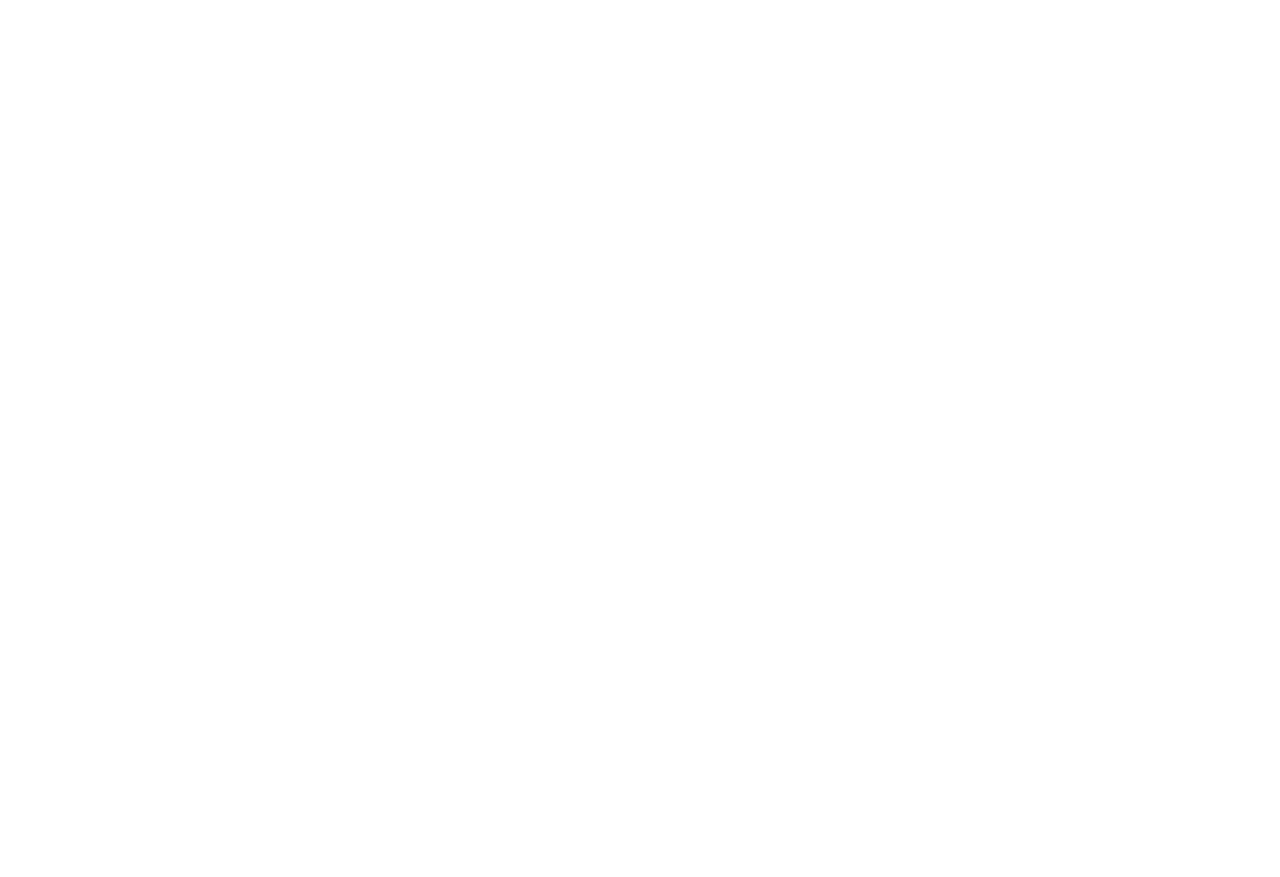
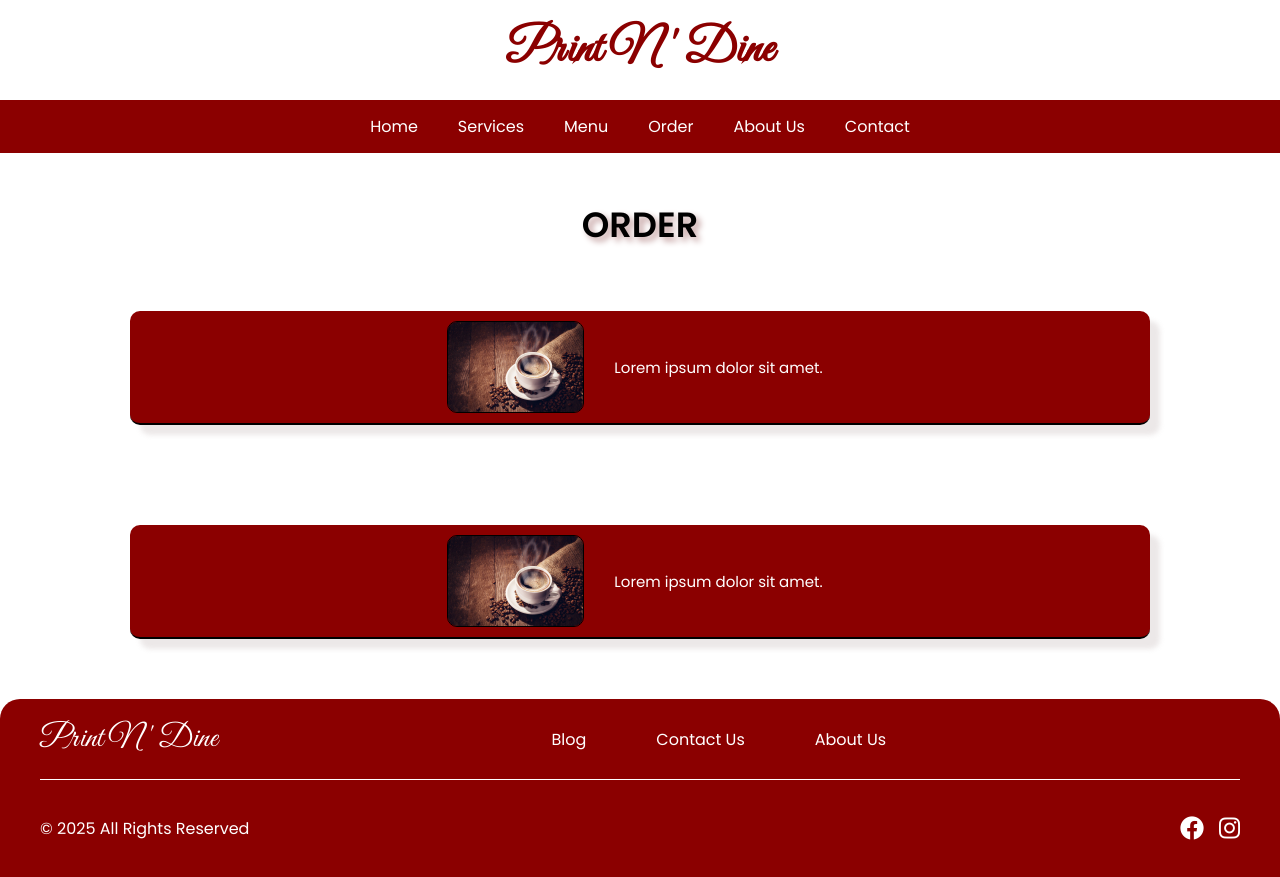
Before and after one commit to tianjose09/WD-Finals-PRINTNDINE, a plain HTML site: page pages/page2/index.html in a window 1280 px wide. Before the commit the page ends 800 px from the top, so only its background shows below. Drawn offline with Linux system fonts and the light colour scheme.

Commit message:
feat(service page): Adjusted some codes

```diff
--- a/assets/css/style.css
+++ b/assets/css/style.css
@@ -13,6 +13,8 @@ body {
     font-size: 3em;
     color: darkred;
     font-family: 'Great Vibes', cursive;
+    text-shadow: 3px 3px 5px rgba(0, 0, 0, 0.3);
+
 }
 /* Navbar*/
 #navbar {
@@ -59,25 +61,51 @@ body {
     width: 80%;
 }
 
+section.image {
+    display: flex;
+    justify-content: center;
+    align-items: center;
+    width: 99vw; /* Full viewport width */
+    height: 100vh; /* Full viewport height */
+    overflow: hidden; /* Prevents any scrolling or extra space */
+}
+
+section.image img {
+    width: 100%;
+    height: 100%;
+    object-fit: cover; /* Ensures the image completely fills the section */
+}
+
+nav.info{
+    display: flex;
+}
+
 section {
     display: flex;
     justify-content: center;
     align-items: center;
-    padding: 10px;
     flex-direction: column;
 
         & > div.title{
+            display: flex;
+            flex-direction: column;
             margin-bottom: 25px;
             font-size: 30px;
             font-weight: bold;
+            justify-content: center;
+            align-items: center;
 ;
             & > h3{
                 text-shadow: 4px 4px 6px rgb(194, 158, 158);
+                font-family: play fair display;
+                font-size: 50px;
             }
 
             & > p{
                 font-size: 15px;
                 font-weight: normal;
+                max-width: 80%;
+                text-align: center;
             }
         }
 
@@ -95,43 +123,73 @@ section {
 
                 & > div.cont1{
                     display: flex;
+                    position: relative;
                     flex-direction: column;
                     justify-content: center;
                     align-items: center;
-                    padding: 10px;
-                    max-width: 300px;
-                    width: 275px;
-                    gap: 20px;
+                    padding-bottom: 10px;
+                    width: 400px;
+                    gap: 5px;
                     background-color: darkred;
-                    border: 2px solid black;
                     border-radius: 10px;
-                    box-shadow: 10px 10px 5px 0px rgba(0,0,0,0.75);
-                    -webkit-box-shadow: 10px 10px 5px 0px rgba(0,0,0,0.75);
-                    -moz-box-shadow: 10px 10px 5px 0px rgba(0,0,0,0.75);
+                    box-shadow: 0px 4px 10px rgb(212,203,203);
 
-                    & > img{
-                        height: 100%;
-                        border-radius: 10px;
-                        border: 1.5px solid black;
+                    .icon-circle {
+                        width: 60px;
+                        height: 60px;
+                        background-color: white;
+                        border-radius: 50%;
+                        display: flex;
+                        justify-content: center;
+                        align-items: center;
+                        position: absolute;
+                        top: 62%;
+                        left: 50%;
+                        transform: translate(-50%, -50%);
+                        box-shadow: 0 4px 6px rgba(0, 0, 0, 0.2);
+                        border: 2px solid black;
                     }
 
+                    .icon-circle i {
+                        font-size: 24px;
+                        color: darkred;
+                    }
+
+                    & > img {
+                        width: 100%;
+                        border-radius: 10px 10px 0 0;
+                        height: auto;
+                        padding-bottom: 15px;
+                    }
+
+                    & > h2{
+                        padding: 2px;
+                        font-family: playfair display;
+                        color: white;
+                        font-size: 20px;
+                        height: 10px;
+                    }
                     & > p{
-                        padding: 10px;
+                        padding: 2px;
+                        font-family: 'Poppins', sans-serif;
                         color: white;
                         font-size: 15px;
-                        text-align: justify;
+                        text-align: center;
+                        width: 80%;
+
                     }
 
                     & > a.learnmore{
                         display: flex;
+                        justify-content: center;
                         padding: 10px;
                         width: 90px;
                         color: white;
-                        font-size: 15px;
+                        font-size: 12.5px;
                         text-align: center;
                         text-decoration: none;
                         background-color: darkred;
-                        border: 2px solid black;
+                        border: 2px solid whitesmoke;
                         border-radius: 5px;
                         transition: ease-in-out 0.5s;
                         &:hover{
--- a/pages/page1/assets/css/style.css
+++ b/pages/page1/assets/css/style.css
@@ -61,14 +61,24 @@ body {
 
 section {
     display: flex;
-    position: relative;
+    justify-content: center;
+    align-items: center;
+    height: 100vh; /* Ensures it fits within the screen height */
+    overflow: hidden; /* Prevents scrolling */
 
     & > img{
-        width: 100%;
-        height: 100%;
-        object-fit: cover;
+        max-width: 100%; /* Ensures it does not exceed the screen width */
+    max-height: 100vh; /* Ensures it does not exceed the screen height */
+    object-fit: contain
     }
 }
+
+section img {
+    max-width: 100%; /* Ensures it does not exceed the screen width */
+    max-height: 100vh; /* Ensures it does not exceed the screen height */
+    object-fit: contain; /* Ensures the whole image is visible without distortion */
+}
+
 
 
 
--- a/pages/page2/assets/css/style.css
+++ b/pages/page2/assets/css/style.css
@@ -0,0 +1,216 @@
+body {
+    margin: 0;
+    font-family: 'Poppins', sans-serif;
+    text-align: center;
+}
+/*Header*/
+#header {
+    padding: 20px;
+}
+
+#header h1 {
+    margin: 0;
+    font-size: 3em;
+    color: darkred;
+    font-family: 'Great Vibes', cursive;
+}
+/* Navbar*/
+#navbar {
+    background-color: darkred;
+    overflow: hidden;
+}
+
+#navbar ul {
+    list-style-type: none;
+    margin: 0;
+    padding: 0;
+    display: flex;
+    justify-content: center;
+    flex-wrap: wrap;
+}
+
+#navbar li {
+    display: inline;
+}
+
+#navbar a {
+    display: block;
+    color: white;
+    text-align: center;
+    padding: 14px 20px;
+    text-decoration: none;
+    position: relative;
+}
+
+#navbar a::after {
+    content: "";
+    display: block;
+    width: 0;
+    height: 2px;
+    background-color: white;
+    position: absolute;
+    bottom: 5px;
+    left: 50%;
+    transform: translateX(-50%);
+    transition: width 0.3s ease-in-out;
+}
+
+#navbar a:hover::after {
+    width: 80%;
+}
+
+section {
+    display: flex;
+    justify-content: center;
+    align-items: center;
+    padding: 10px;
+    flex-direction: column;
+
+        & > div.title{
+            margin-bottom: 25px;
+            font-size: 30px;
+            font-weight: bold;
+;
+            & > h3{
+                text-shadow: 4px 4px 6px rgb(194, 158, 158);
+            }
+        }
+
+        & > div.container{
+            display: flex;
+            justify-content: space-between;
+            flex-direction: column;
+            gap: 100px;
+            padding-bottom: 50px;
+
+                & > div.cont1{
+                    display: flex;
+                    flex-direction: row;
+                    justify-content: center;
+                    align-items: center;
+                    padding: 10px;
+                    width: 1000px;
+                    gap: 20px;
+                    background-color: darkred;
+                    border-bottom: 2px solid black;
+                    border-radius: 10px;
+                    box-shadow: 10px 10px 5px 0px rgba(212,203,203,0.44);
+                    -webkit-box-shadow: 10px 10px 5px 0px rgba(212,203,203,0.44);
+                    -moz-box-shadow: 10px 10px 5px 0px rgba(212,203,203,0.44);
+
+                    & > img{
+                        height: 90px;
+                        border-radius: 10px;
+                        border: 1.5px solid black;
+                        left: 5px;
+                    }
+
+                    & > p{
+                        padding: 10px;
+                        color: white;
+                        font-size: 15px;
+                        text-align: justify;
+                    }
+                }
+    }
+}
+
+
+
+/* Footer*/
+#footer {
+    background-color: darkred;
+    color: white;
+    padding: 20px 40px;
+    position: relative;
+    border-radius: 20px 20px 0 0;
+}
+
+.footer-content {
+    display: flex;
+    justify-content: space-between;
+    align-items: center;
+    flex-wrap: wrap;
+}
+
+.footer-logo {
+    font-size: 2em;
+    font-family: 'Great Vibes', cursive;
+    text-align: left;
+}
+
+.footer-links {
+    text-align: center;
+    flex-grow: 1;
+}
+
+.footer-nav {
+    display: flex;
+    justify-content: center;
+    gap: 70px;
+}
+
+.footer-nav a {
+    color: white;
+    text-decoration: none;
+    font-size: 1em;
+    transition: color 0.3s;
+}
+
+.footer-nav a:hover {
+    color: lightgray;
+}
+
+.footer-nav a:first-child {
+    margin-left: -20px;
+}
+
+.footer-underline {
+    width: 100%;
+    height: 1px;
+    background-color: white;
+    margin: 20px 0;
+}
+
+.footer-bottom {
+    display: flex;
+    justify-content: space-between;
+    align-items: center;
+    margin-top: 10px;
+}
+
+.social-icons {
+    display: flex;
+    gap: 15px;
+}
+
+.social-icons a {
+    color: white;
+    font-size: 1.5em;
+    text-decoration: none;
+    transition: color 0.3s;
+}
+
+.social-icons a:hover {
+    color: lightgray;
+}
+
+@media (max-width: 768px) {
+    #header h1 {
+        font-size: 2.5em;
+    }
+
+    #navbar ul {
+        flex-direction: column;
+    }
+
+    #navbar a {
+        padding: 10px;
+    }
+}
+
+@media (max-width: 480px) {
+    #header h1 {
+        font-size: 2em;
+    }
+}
--- a/pages/page2/index.html
+++ b/pages/page2/index.html
@@ -0,0 +1,67 @@
+<!DOCTYPE html>
+<html lang="en">
+<head>
+    <meta charset="UTF-8">
+    <meta name="viewport" content="width=device-width, initial-scale=1.0">
+    <link rel="icon" type="image/png" href="favicon.png">
+    <link href="https://fonts.googleapis.com/css2?family=Great+Vibes&family=Poppins:wght@300;400;600&display=swap" rel="stylesheet">
+    <link rel="stylesheet" href="./assets/css/style.css"> <!-- Link to the external CSS file -->
+    <link rel="stylesheet" href="https://cdnjs.cloudflare.com/ajax/libs/font-awesome/6.0.0/css/all.min.css">
+    <title>Order</title>
+</head>
+<body>
+    <div id="header">
+        <h1>Print N ' Dine</h1>
+    </div>
+
+    <div id="navbar">
+        <ul>
+            <li><a href="#home">Home</a></li>
+            <li><a href="#services">Services</a></li>
+            <li><a href="#menu">Menu</a></li>
+            <li><a href="#order">Order</a></li>
+            <li><a href="#about">About Us</a></li>
+            <li><a href="#contact">Contact</a></li>
+        </ul>
+    </div>
+
+    <section>
+        <div class="title">
+            <h3>ORDER</h3>
+        </div>
+        <div class="container">
+                <div class="cont1">
+                    <img src="./assets/img/360_F_105907729_4RzHYsHJ2UFt5koUI19fc6VzyFPEjeXe.jpg" alt="">
+                    <p>Lorem ipsum dolor sit amet.</p>
+                </div>
+                <div class="cont1">
+                    <img src="../page2/assets/img/360_F_105907729_4RzHYsHJ2UFt5koUI19fc6VzyFPEjeXe.jpg" alt="">
+                    <p>Lorem ipsum dolor sit amet.</p>
+                </div>
+        </div>
+    </section>
+
+    <div id="footer">
+        <div class="footer-content">
+            <div class="footer-logo">Print N ' Dine</div>
+            <div class="footer-links">
+                <div class="footer-nav">
+                    <a href="#blog">Blog</a>
+                    <a href="#contact">Contact Us</a>
+                    <a href="#about">About Us</a>
+                </div>
+            </div>
+        </div>
+
+        <div class="footer-underline"></div>
+
+        <div class="footer-bottom">
+            <p>&copy; 2025 All Rights Reserved</p>
+            <div class="social-icons">
+                <a href="#" aria-label="Facebook"><i class="fab fa-facebook"></i></a>
+                <a href="#" aria-label="Instagram"><i class="fab fa-instagram"></i></a>
+            </div>
+        </div>
+    </div>
+</body>
+</html>
```
Also changed, not shown: index.html (+34 -9 lines), assets/img/360_F_105907729_4RzHYsHJ2UFt5koUI19fc6VzyFPEjeXe.jpg (added), assets/img/482679466_953971090184879_2408750729350844737_n.png (added), pages/page2/assets/img/360_F_105907729_4RzHYsHJ2UFt5koUI19fc6VzyFPEjeXe.jpg (renamed from pages/page1/assets/img/360_F_105907729_4RzHYsHJ2UFt5koUI19fc6VzyFPEjeXe.jpg).
